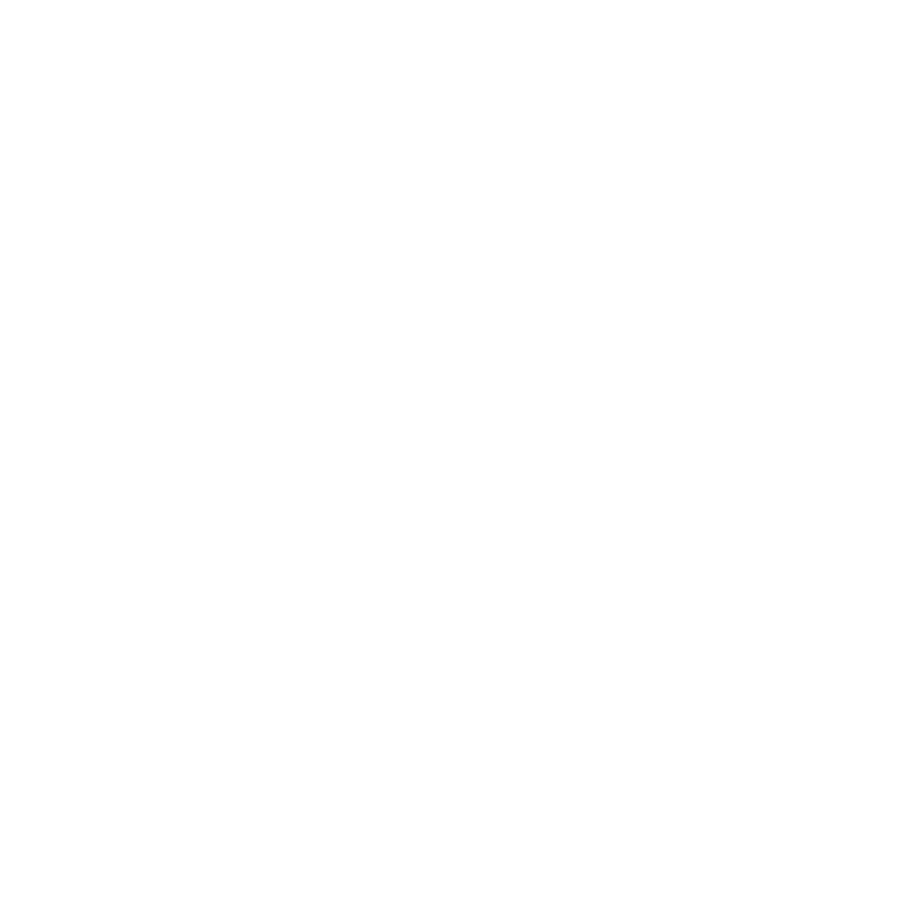
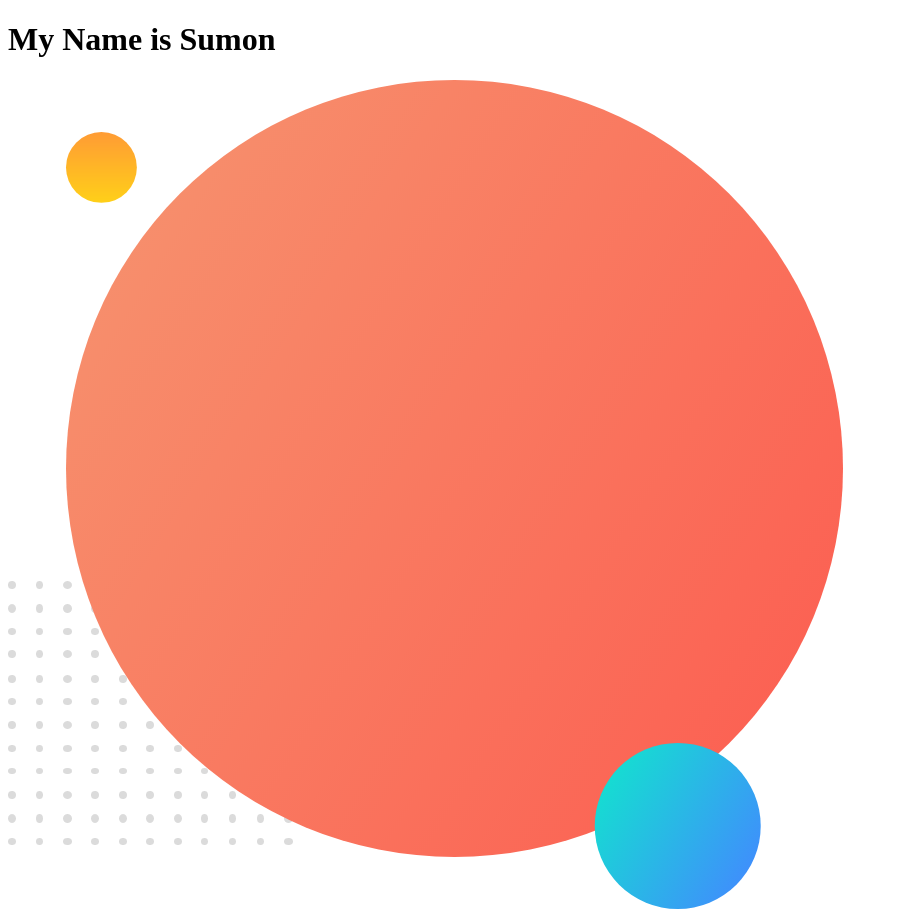
Before and after one commit to oss-ps/my-personal-protfolio, a plain HTML site: page index.html in a window 1280 px wide. Shown: the whole page, without its empty margins (0-898 px from the left). Before the commit the page ends 800 px from the top, so only its background shows below. Drawn offline with Linux system fonts and the light colour scheme.

Commit message:
adding code

```diff
--- a/index.html
+++ b/index.html
@@ -7,6 +7,7 @@
     <link rel="stylesheet" href="css/style.css">
 </head>
 <body>
-
+    <h1>My Name is Sumon</h1>
+    <img src="image/my-bg.png" alt="">
 </body>
 </html>
```
